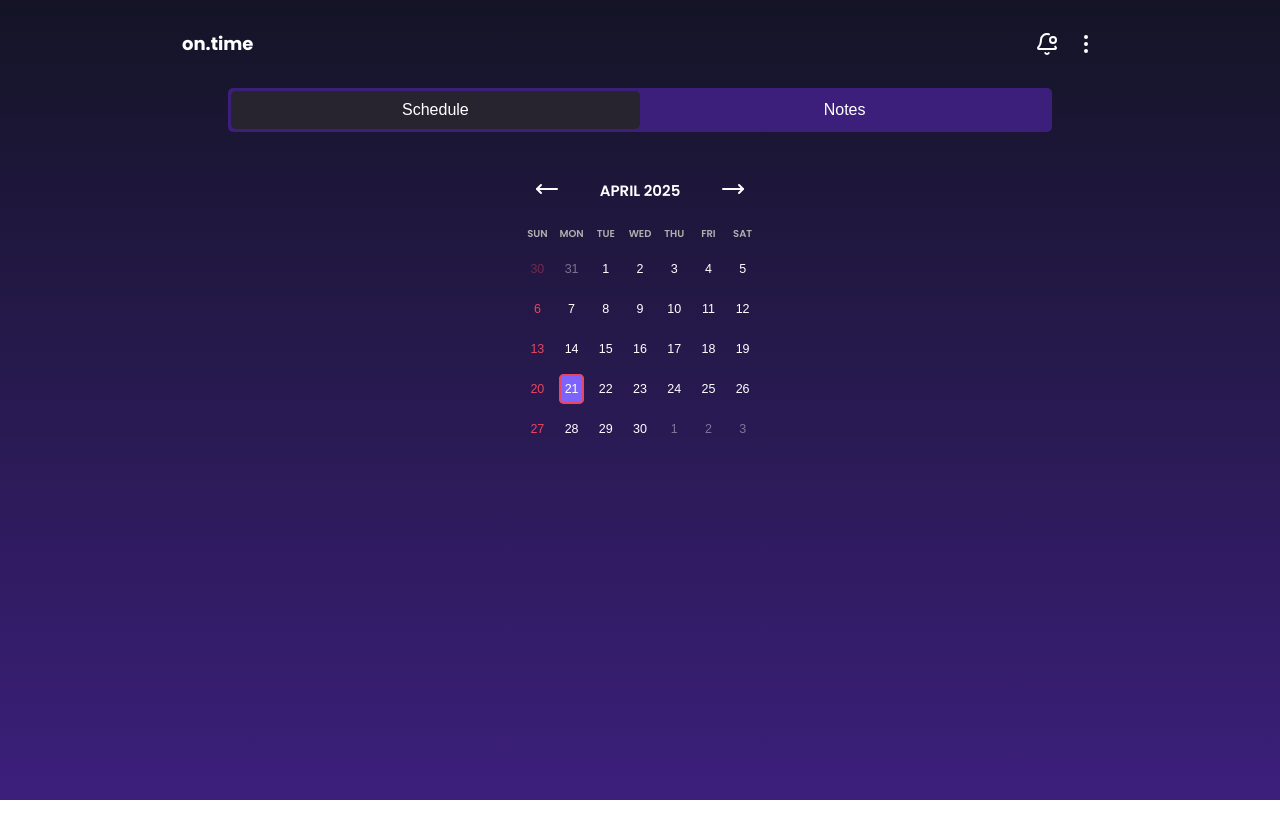
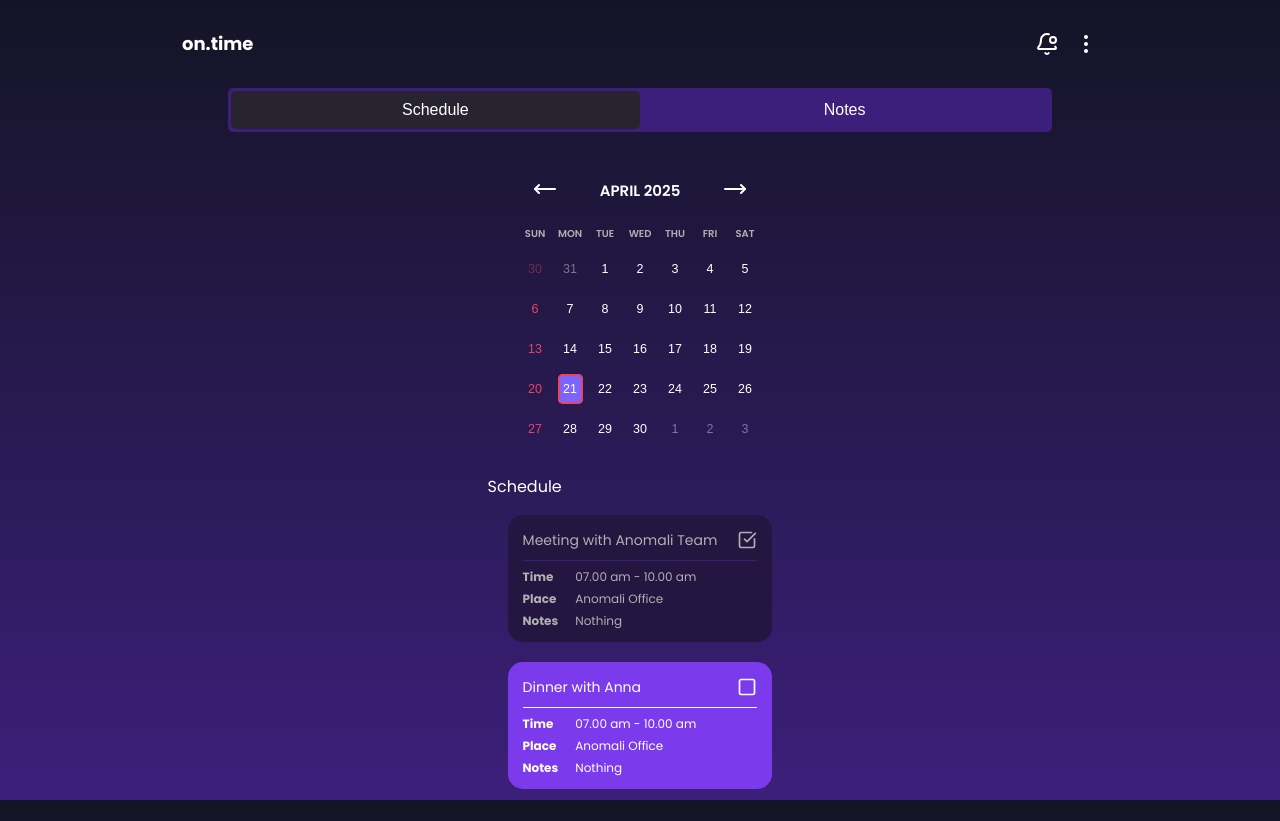
Before and after one commit to jordanogiacomet/on-time-react, a React (Vite) app: page /home in a window 1280 px wide. Before the commit the page ends 800 px from the top, so only its background shows below. Built offline with nearby package versions, Linux system fonts and the light colour scheme.

Commit message:
WIP - Schedule Cards implementados;

```diff
--- a/src/components/CalendarGrid/styles.module.css
+++ b/src/components/CalendarGrid/styles.module.css
@@ -11,12 +11,12 @@
 .days {
   display: grid;
   grid-template-columns: repeat(7, 1fr);
-  gap: 1rem; /* maior gap para espaçamento */
+  gap: 1rem;
 }
 
 .calendarWeekDay {
   text-align: center;
-  font-size: 1rem; /* de 0.875rem para 1rem */
+  font-size: 1rem;
   font-weight: 600;
   text-transform: uppercase;
   color: var(--text-secondary);
@@ -53,7 +53,7 @@
 }
 
 .today {
-  box-shadow: inset 0 0 0 2px var(--color-accent); /* borda mais grossa */
+  box-shadow: inset 0 0 0 2px var(--color-accent);
 }
 
 .selected {
--- /dev/null
+++ b/src/components/ScheduleCard/index.tsx
@@ -0,0 +1,18 @@
+import styles from './styles.module.css';
+
+type ScheduleCardProps = {
+  children: React.ReactNode;
+  disabled?: boolean;
+};
+
+export function ScheduleCard({ children, disabled }: ScheduleCardProps) {
+  return (
+    <div
+      className={`${styles.scheduleCardContainer} ${
+        disabled ? styles.disabled : ''
+      }`}
+    >
+      {children}
+    </div>
+  );
+}
--- /dev/null
+++ b/src/components/ScheduleCard/styles.module.css
@@ -0,0 +1,14 @@
+.scheduleCardContainer {
+  padding: 1.5rem;
+  border-radius: 1.5rem;
+  display: flex;
+  flex-direction: column;
+  gap: 1rem;
+  font-size: 1.2rem;
+  background-color: var(--bg-card-active);
+}
+
+.disabled {
+  color: var(--text-secondary);
+  background-color: var(--bg-card-completed);
+}
--- /dev/null
+++ b/src/components/ScheduleCardHeader/index.tsx
@@ -0,0 +1,23 @@
+import React from 'react';
+import styles from './styles.module.css';
+
+type ScheduleCardHeaderProps = {
+  title: string;
+  icon: React.ReactNode;
+  disabled?: boolean;
+};
+
+export function ScheduleCardHeader({
+  title,
+  icon,
+  disabled,
+}: ScheduleCardHeaderProps) {
+  return (
+    <div
+      className={`${styles.scheduleHeader} ${disabled ? styles.disabled : ''}`}
+    >
+      <h3 className={styles.title}>{title}</h3>
+      {icon}
+    </div>
+  );
+}
--- /dev/null
+++ b/src/components/ScheduleCardHeader/styles.module.css
@@ -0,0 +1,20 @@
+.scheduleHeader {
+  display: flex;
+  align-items: center;
+  justify-content: space-between;
+  gap: 2rem;
+  padding-bottom: 1rem;
+  border-bottom: 1px solid;
+  font-size: 1.4rem;
+}
+
+.disabled {
+  border-bottom: 1px solid var(--bg-gradient-end);
+}
+
+.title {
+  margin: 0;
+}
+.icon {
+  display: flex;
+}
--- /dev/null
+++ b/src/components/ScheduleParagraph/index.tsx
@@ -0,0 +1,15 @@
+import styles from './styles.module.css';
+
+type ScheduleParagraphProps = {
+  type: 'Time' | 'Place' | 'Notes';
+  value: string;
+};
+
+export function ScheduleParagraph({ type, value }: ScheduleParagraphProps) {
+  return (
+    <p className={styles.scheduleParagraph}>
+      <span className={styles.scheduleLabel}>{type}</span>
+      <span className={styles.scheduleValue}>{value}</span>
+    </p>
+  );
+}
--- /dev/null
+++ b/src/components/ScheduleParagraph/styles.module.css
@@ -0,0 +1,15 @@
+.scheduleParagraph {
+  display: grid;
+  grid-template-columns: 5ch 1fr;
+  column-gap: 1.5rem;
+  align-items: center;
+  margin: 0;
+}
+
+.scheduleLabel {
+  font-weight: bold;
+}
+
+.scheduleValue {
+  min-width: 0;
+}
--- /dev/null
+++ b/src/components/ScheduleSection/index.tsx
@@ -0,0 +1,41 @@
+import { Fragment, useState } from 'react';
+import { Calendar } from '../Calendar';
+
+import styles from './styles.module.css';
+import { ScheduleCard } from '../ScheduleCard';
+import { ScheduleCardHeader } from '../ScheduleCardHeader';
+import { SquareCheckBig, Square } from 'lucide-react';
+import { ScheduleParagraph } from '../ScheduleParagraph';
+
+export function ScheduleSection() {
+  const [selectedDate, setSelectedDate] = useState<Date>(new Date());
+
+  return (
+    <Fragment>
+      <Calendar value={selectedDate} onChange={setSelectedDate} />
+      <h2 className={styles.scheduleHeading}>Schedule</h2>
+      <div className={styles.scheduleCardsContainer}>
+        {' '}
+        <ScheduleCard disabled>
+          <ScheduleCardHeader
+            disabled
+            icon={<SquareCheckBig size={20} />}
+            title='Meeting with Anomali Team'
+          />
+          <ScheduleParagraph type='Time' value='07.00 am - 10.00 am' />
+          <ScheduleParagraph type='Place' value='Anomali Office' />
+          <ScheduleParagraph type='Notes' value='Nothing' />
+        </ScheduleCard>
+        <ScheduleCard>
+          <ScheduleCardHeader
+            icon={<Square size={20} />}
+            title='Dinner with Anna'
+          />
+          <ScheduleParagraph type='Time' value='07.00 am - 10.00 am' />
+          <ScheduleParagraph type='Place' value='Anomali Office' />
+          <ScheduleParagraph type='Notes' value='Nothing' />
+        </ScheduleCard>
+      </div>
+    </Fragment>
+  );
+}
--- /dev/null
+++ b/src/components/ScheduleSection/styles.module.css
@@ -0,0 +1,10 @@
+.scheduleHeading {
+  margin-left: -2rem;
+  margin-bottom: 2rem;
+}
+
+.scheduleCardsContainer {
+  display: flex;
+  flex-direction: column;
+  gap: 2rem;
+}
--- a/src/pages/Home/index.tsx
+++ b/src/pages/Home/index.tsx
@@ -2,16 +2,13 @@ import { Fragment } from 'react/jsx-runtime';
 import { Container } from '../../components/Container';
 import { Header } from '../../components/Header';
 import { Tabs } from '../../components/Tabs';
-import { Calendar } from '../../components/Calendar';
-import { useState } from 'react';
+import { ScheduleSection } from '../../components/ScheduleSection';
 
 export function Home() {
-  const [selectedDate, setSelectedDate] = useState<Date>(new Date());
-
   const tabItems = [
     {
       label: 'Schedule',
-      content: <Calendar value={selectedDate} onChange={setSelectedDate} />,
+      content: <ScheduleSection />,
     },
     {
       label: 'Notes',
--- a/src/styles/theme.css
+++ b/src/styles/theme.css
@@ -8,8 +8,10 @@
   --bg-default: var(--bg-gradient-start);
   --surface-card: #1e1e2d;
   --surface-alt: #2a2a3f;
+  --bg-card-completed: #241641;
   --bg-active: #272430;
   --bg-selected-day: #7e64ff;
+  --bg-card-active: #7c3aed;
 
   /* Cores primárias */
   --color-primary: #6d28d9; /* roxo escuro */
```
